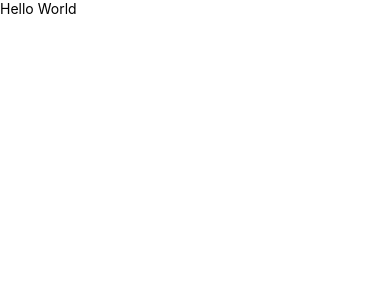
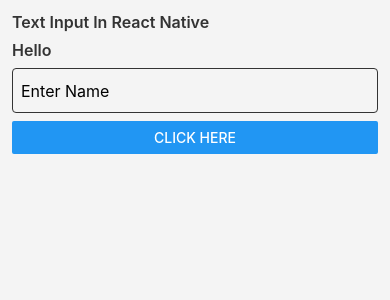
Before and after one commit to abdulumar1111/codestepbystep, a React Native app: screen / in a window 390 px wide. Shown: the top 300 px of the page. Built offline with nearby package versions, Linux system fonts and the light colour scheme.

Commit message:
In this commit TextInput in react native

```diff
--- a/App.js
+++ b/App.js
@@ -1,12 +1,40 @@
-import React from 'react';
-import { Text, View } from 'react-native';
+import React,{ useState } from 'react';
+import {StyleSheet, Text, TextInput, View,Button} from 'react-native';
 
 const App = () => {
-  return(
-    <View>
-      <Text>Hello World</Text>
+  const [name, setName] = useState("");
+  return (
+    <View style={styles.container}>
+      <View style={{marginHorizontal: 12, marginVertical: 12}}>
+        <Text style={styles.title}>Text Input In React Native</Text>
+        <Text style={styles.title}>Hello {name}</Text>
+        <TextInput placeholder="Enter Name" style={styles.input} value={name} onChangeText={(e) => setName(e)} />
+        <Button title="Click Here" onPress={() => setName('')}  />
+      </View>
     </View>
-  )
-}
+  );
+};
 
 export default App;
+
+const styles = StyleSheet.create({
+  container: {
+    flex: 1,
+    backgroundColor: '#f4f4f4',
+  },
+  title: {
+    color: '#333',
+    fontSize: 16,
+    fontWeight: '600',
+    marginBottom: 8,
+  },
+  input: {
+    borderWidth: 1,
+    borderColor: '#333',
+    height: 45,
+    borderRadius: 4,
+    fontSize: 16,
+    paddingHorizontal: 8,
+    marginBottom:8
+  },
+});
```
